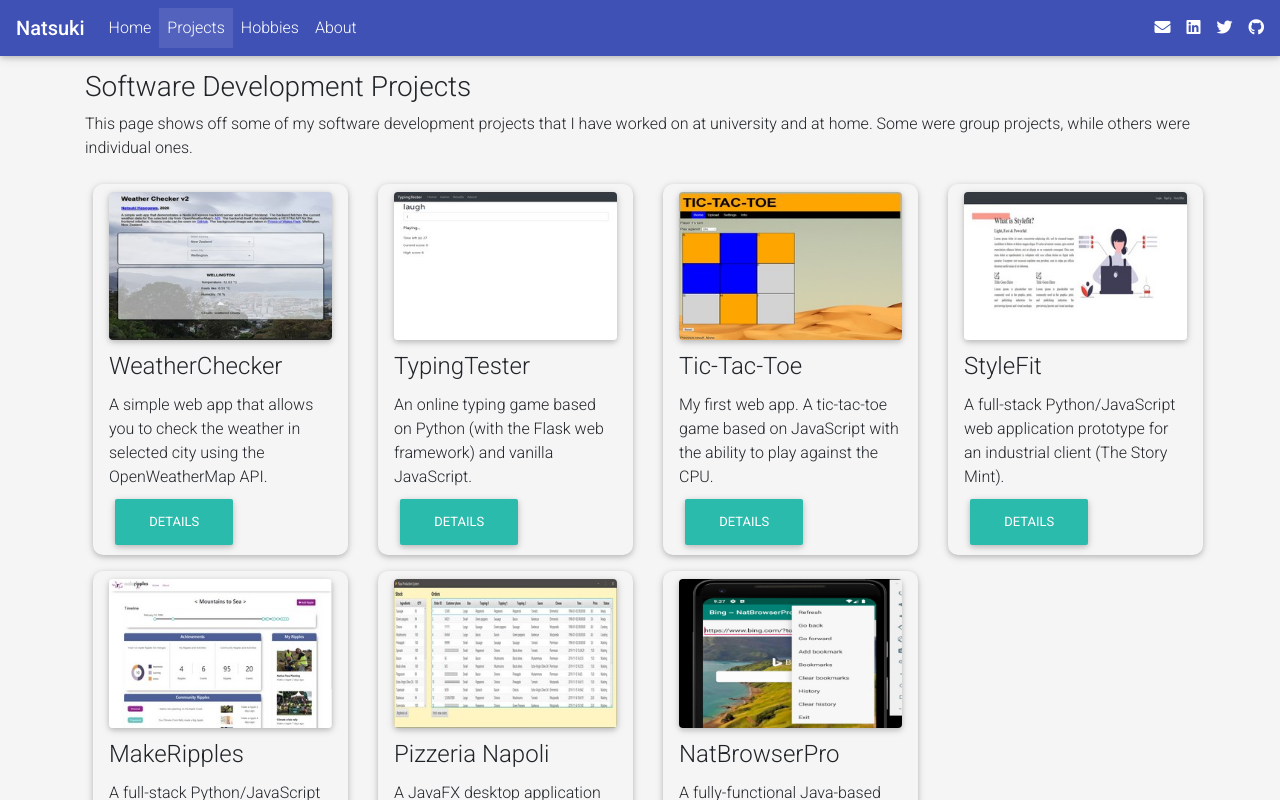
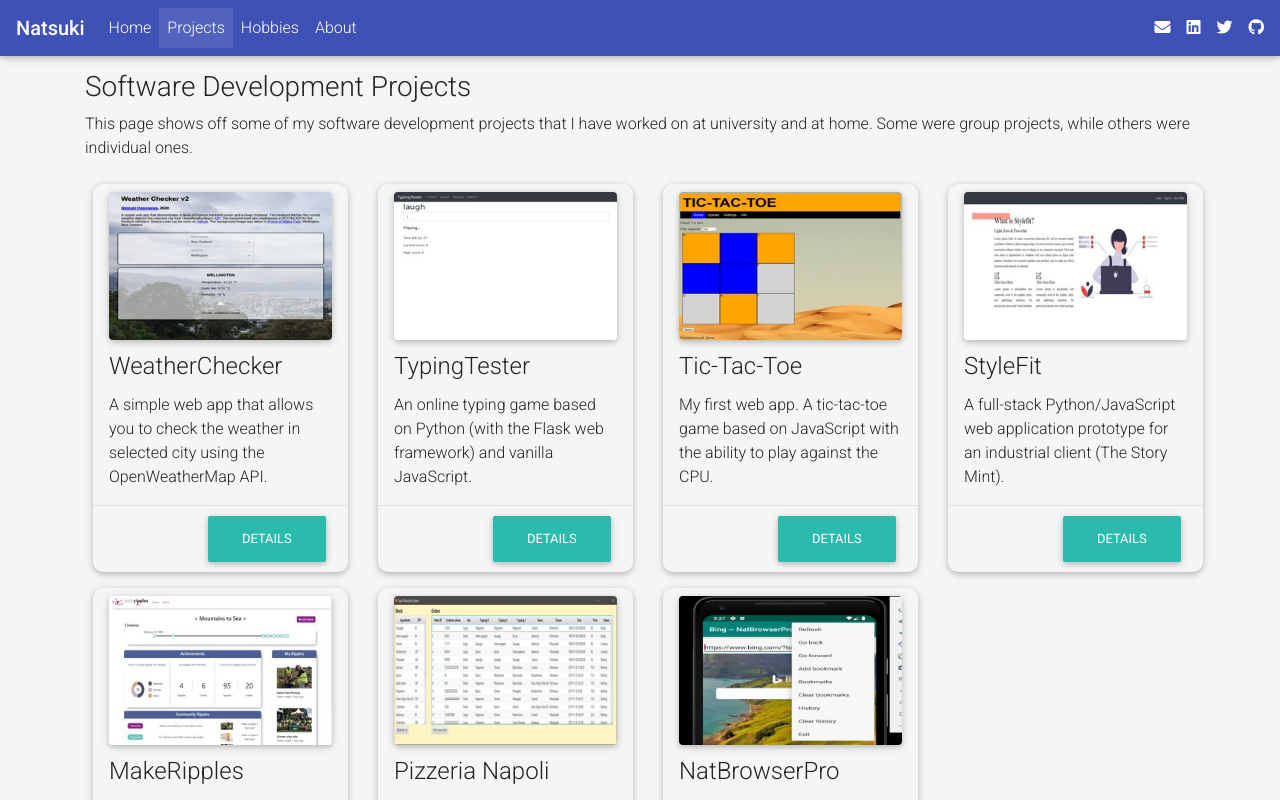
Before and after one commit to oosacker/portfoliio-site, a React (Create React App) app: page /projects in a window 1280 px wide. Shown: the top 800 px of the page. Built offline with nearby package versions, Linux system fonts and the light colour scheme.

Commit message:
add border bottom of cards

```diff
--- a/src/css/App.css
+++ b/src/css/App.css
@@ -10,6 +10,10 @@
 /* .project-card:hover {
   transform: scale(1.05);
 } */
+
+.project-card-footer {
+  border-top: 1px solid rgb(222, 226, 230);
+}
 
 body {
   margin-top: 70px;
--- a/src/projectCard.js
+++ b/src/projectCard.js
@@ -51,13 +51,14 @@ const ProjectCard = (props) => {
                     </h4>
                 </MDBRow>
 
-                <MDBRow className="px-3">
+                <MDBRow className="px-3 pb-3">
                     {props.desc}
                 </MDBRow>
 
-                <MDBRow className="px-3 py-1">
+                <MDBRow className="px-3 py-1 project-card-footer" end>
                     <MDBBtn onClick={btnHandler}>Details</MDBBtn>
                 </MDBRow>
+
             </MDBContainer>
         </MDBCol>
     );
```
